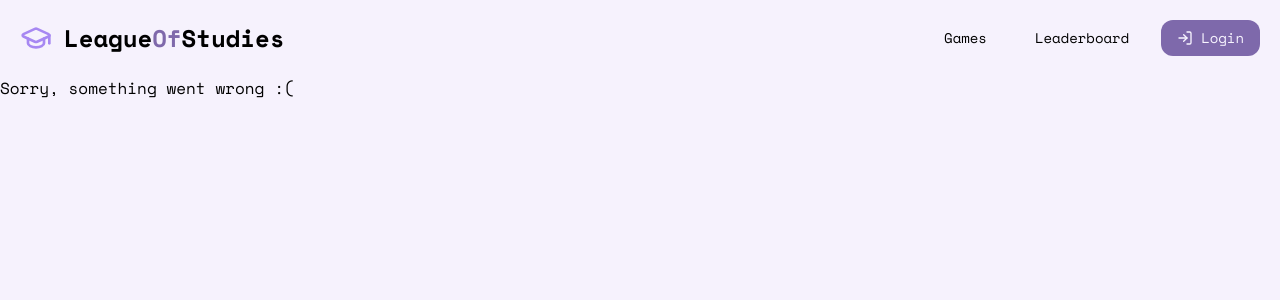
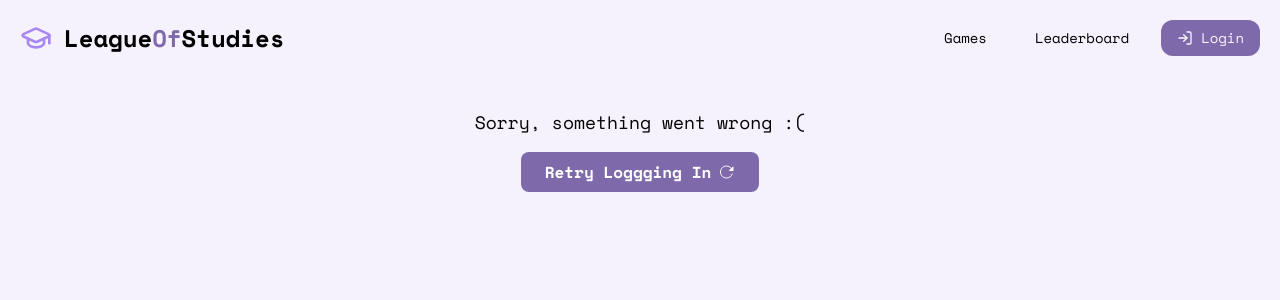
Before and after one commit to BagetTeam/LeagueOfStudies, a Next.js app: page /error in a window 1280 px wide. Shown: the top 300 px of the page. Built offline with nearby package versions, Linux system fonts and the light colour scheme; what @radix-ui/themes would draw is missing.

Commit message:
user context

```diff
--- a/package.json
+++ b/package.json
@@ -35,6 +35,7 @@
     "pdfjs-dist": "^5.1.91",
     "react": "^19.0.0",
     "react-dom": "^19.0.0",
+    "react-icons": "^5.5.0",
     "react-pdf": "^9.2.1",
     "react-pdf-viewer": "^0.1.0",
     "react-pdftotext": "^1.3.4",
--- a/src/app/(auth)/auth/route.ts
+++ b/src/app/(auth)/auth/confirm/route.ts
@@ -7,7 +7,7 @@ export async function GET(request: NextRequest) {
   const { searchParams } = new URL(request.url);
   const token_hash = searchParams.get("token_hash");
   const type = searchParams.get("type") as EmailOtpType | null;
-  const next = searchParams.get("next") ?? "/";
+  const next = "/confirmation";
 
   const redirectTo = request.nextUrl.clone();
   redirectTo.pathname = next;
--- a/src/app/(auth)/logout/page.tsx
+++ b/src/app/(auth)/logout/page.tsx
@@ -1,5 +1,5 @@
 "use client";
-import { useRouter } from "next/router";
+import { useRouter } from "next/navigation";
 import { useEffect } from "react";
 export default function LogoutPage() {
   const router = useRouter();
--- a/src/app/error/page.tsx
+++ b/src/app/error/page.tsx
@@ -1,3 +1,16 @@
+import Link from "next/link";
+import { IoReloadOutline } from "react-icons/io5";
+
 export default function ErrorPage() {
-  return <div>Sorry, something went wrong :(</div>;
+  return (
+    <div className="mt-4 flex min-h-screen flex-col items-center justify-start gap-4 p-4 align-top">
+      <p className="text-lg">Sorry, something went wrong :(</p>
+      <button className="bg-theme-purple hover:bg-theme-purple-dark flex w-auto items-center justify-center gap-2 rounded-lg px-6 py-2 font-semibold text-white transition-all">
+        <Link href="/login" className="text-white">
+          Retry Loggging In{" "}
+        </Link>
+        <IoReloadOutline />
+      </button>
+    </div>
+  );
 }
--- a/src/components/ui/card.tsx
+++ b/src/components/ui/card.tsx
@@ -6,7 +6,7 @@ function Card({ className, ...props }: React.ComponentProps<"div">) {
     <div
       data-slot="card"
       className={cn(
-        "bg-card text-card-foreground flex flex-col gap-6 rounded-xl border py-6 shadow-sm",
+        "bg-card text-card-foreground border-border flex flex-col gap-6 rounded-xl border border-solid bg-transparent py-6 shadow-sm",
         className,
       )}
       {...props}
--- /dev/null
+++ b/src/lib/UserContext.tsx
@@ -0,0 +1 @@
+import { createContext } from "react";
```
Also changed, not shown: src/lib/auth-actions.ts (line endings or trailing spaces), 1 other file (tests, documents, lock files or other folders).
